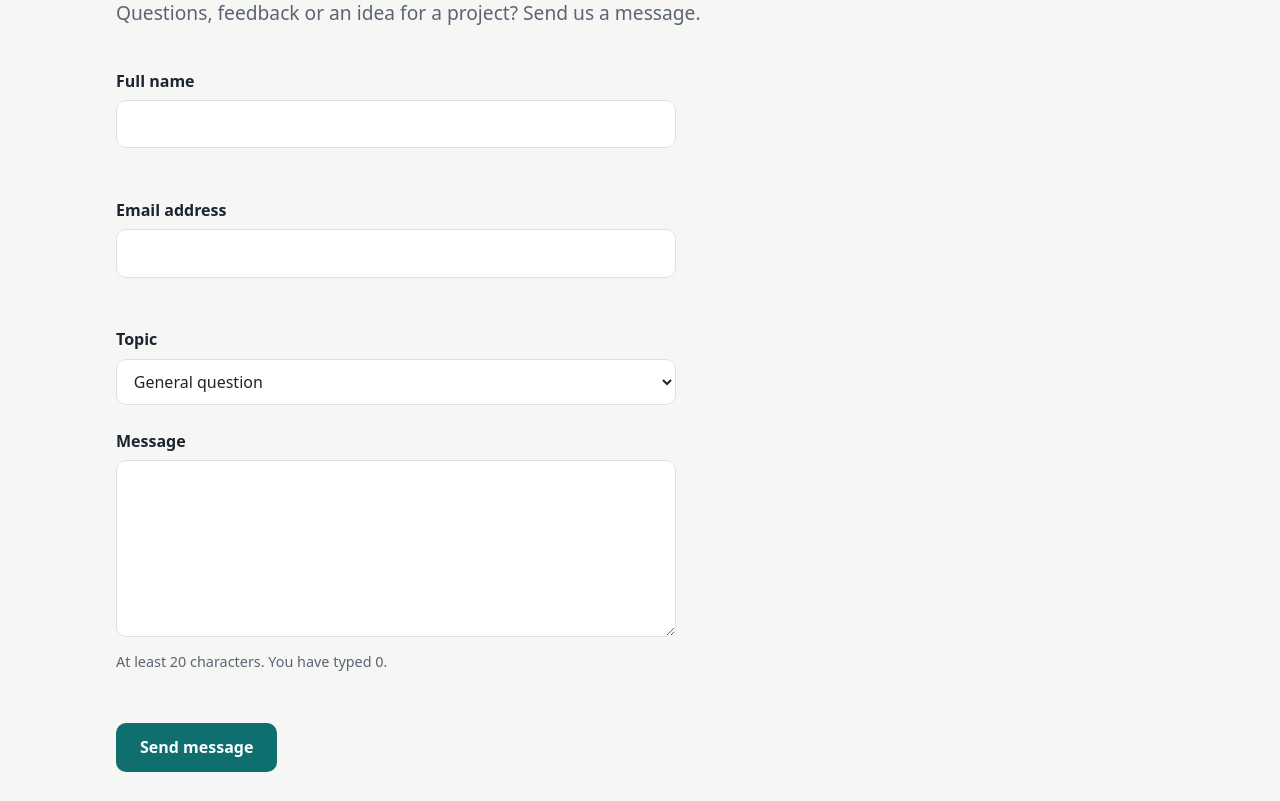
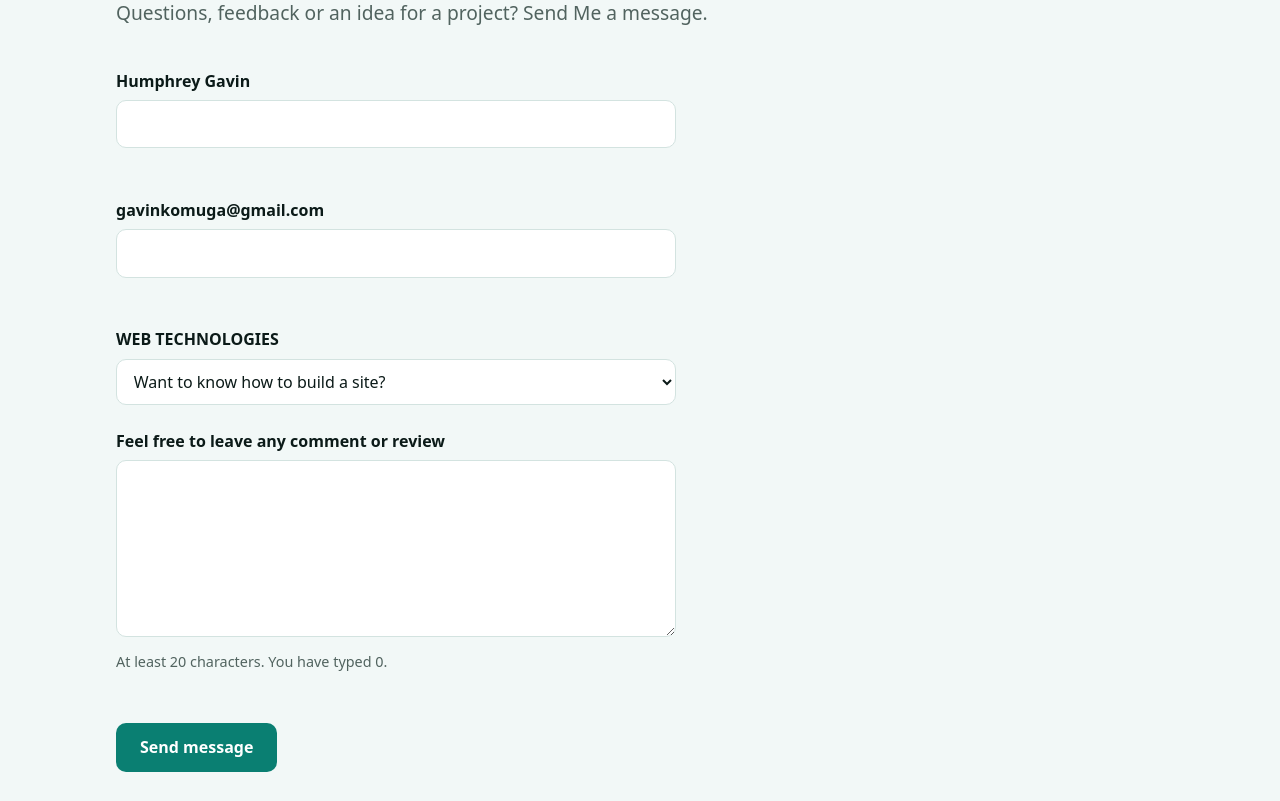
Before and after one commit to Humphrey-gavin/My-website, a plain HTML site: page contact.html in a window 1280 px wide. Shown: the part 173-974 px from the top of the page. Drawn offline with Linux system fonts and the light colour scheme.

Commit message:
modified code

```diff
--- a/contact.html
+++ b/contact.html
@@ -3,8 +3,8 @@
 <head>
   <meta charset="UTF-8">
   <meta name="viewport" content="width=device-width, initial-scale=1.0">
-  <meta name="description" content="Send a message to Team Byte.">
-  <title>Team Byte</title>
+  <meta name="description" content="Send a message to THE ZEALOUS.">
+  <title>THE ZEALOUS</title>
   <link rel="stylesheet" href="css/styles.css">
   <script src="js/script.js" defer></script>
 </head>
@@ -13,7 +13,7 @@
 
   <header class="site-header">
     <div class="container header-inner">
-      <a class="logo" href="index.html">Team Byte</a>
+      <a class="logo" href="index.html">THE ZEALOUS</a>
       <button class="nav-toggle" type="button" aria-expanded="false" aria-controls="site-nav">Menu</button>
       <nav id="site-nav" class="site-nav" aria-label="Main">
         <ul>
@@ -28,34 +28,34 @@
 
   <main id="main" class="container">
     <header class="page-header">
-      <h1>Contact us</h1>
-      <p class="lead">Questions, feedback or an idea for a project? Send us a message.</p>
+      <h1>Contact Me</h1>
+      <p class="lead">Questions, feedback or an idea for a project? Send Me a message.</p>
     </header>
 
     <form id="contact-form" class="contact-form" novalidate>
       <div class="field">
-        <label for="name">Full name</label>
+        <label for="name">Humphrey Gavin</label>
         <input type="text" id="name" name="name" autocomplete="name" required aria-describedby="name-error">
         <p class="error" id="name-error"></p>
       </div>
 
       <div class="field">
-        <label for="email">Email address</label>
+        <label for="email">gavinkomuga@gmail.com</label>
         <input type="email" id="email" name="email" autocomplete="email" required aria-describedby="email-error">
         <p class="error" id="email-error"></p>
       </div>
 
       <div class="field">
-        <label for="topic">Topic</label>
+        <label for="topic">WEB TECHNOLOGIES</label>
         <select id="topic" name="topic">
-          <option value="general">General question</option>
-          <option value="collaboration">Collaboration</option>
-          <option value="feedback">Feedback on our site</option>
+          <option value="general">Want to know how to build  a site?</option>
+          <option value="collaboration">By Myself</option>
+          <option value="feedback">Feedback on my site</option>
         </select>
       </div>
 
       <div class="field">
-        <label for="message">Message</label>
+        <label for="message">Feel free to leave any comment or review</label>
         <textarea id="message" name="message" rows="6" required minlength="20" aria-describedby="message-hint message-error"></textarea>
         <p class="hint" id="message-hint">At least 20 characters. You have typed <span id="char-count">0</span>.</p>
         <p class="error" id="message-error"></p>
@@ -68,7 +68,7 @@
 
   <footer class="site-footer">
     <div class="container">
-      <p>© <span id="year">2026</span> Team Byte. Built for CSC 216.</p>
+      <p>© <span id="year">2026</span> THE ZEALOUS. Built for CSC 216.</p>
     </div>
   </footer>
 </body>
--- a/css/styles.css
+++ b/css/styles.css
@@ -1,14 +1,17 @@
+/* ---------- 1. Design tokens ---------- */
+/* Light mode: mint-tinted variant of the same teal palette */
 :root {
-  --color-bg: #f6f7f4;
+  --color-bg: #f2f8f7;
   --color-surface: #ffffff;
-  --color-text: #1c2430;
-  --color-muted: #5a6474;
-  --color-primary: #0f6e6e;
-  --color-primary-dark: #0a5050;
+  --color-text: #0b1a18;
+  --color-muted: #51635f;
+  --color-primary: #0a7f72;
+  --color-primary-dark: #075f56;
   --color-on-primary: #ffffff;
-  --color-border: #dde1e6;
+  --color-border: #d3e3e0;
   --color-error: #b3261e;
   --color-success: #1e7b3a;
+  --color-glow: rgba(10, 127, 114, 0.10);
 
   --font-body: system-ui, -apple-system, "Segoe UI", Roboto, Arial, sans-serif;
   --font-heading: Georgia, "Times New Roman", serif;
@@ -23,17 +26,19 @@
   --max-width: 1080px;
 }
 
+/* Dark mode: matches the screenshot (near-black green background, glowing teal accent) */
 body.dark {
-  --color-bg: #11161d;
-  --color-surface: #1a212b;
-  --color-text: #e7ebf0;
-  --color-muted: #a2abb9;
-  --color-primary: #4fc1c1;
-  --color-primary-dark: #83d8d8;
-  --color-on-primary: #0b1f1f;
-  --color-border: #2b3340;
-  --color-error: #ff8a80;
-  --color-success: #7ddc97;
+  --color-bg: #060d0c;
+  --color-surface: #0b1514;
+  --color-text: #e8f1ef;
+  --color-muted: #8b9c98;
+  --color-primary: #2fd4bd;
+  --color-primary-dark: #7ae8d6;
+  --color-on-primary: #03110f;
+  --color-border: #17302c;
+  --color-error: #ff7b72;
+  --color-success: #3ddc97;
+  --color-glow: rgba(47, 212, 189, 0.16);
   color-scheme: dark;
 }
 /* ---------- 2. Base and reset ---------- */
@@ -202,7 +207,9 @@ img {
 
 .hero {
   padding-block: var(--space-5);
-  background: linear-gradient(135deg, var(--color-surface), var(--color-bg));
+  background:
+    radial-gradient(ellipse at 85% 60%, var(--color-glow), transparent 55%),
+    linear-gradient(135deg, var(--color-surface), var(--color-bg));
   border-bottom: 1px solid var(--color-border);
 }
 
```
Also changed, not shown: index.html (+10 -10 lines), projects.html (+4 -4 lines).
